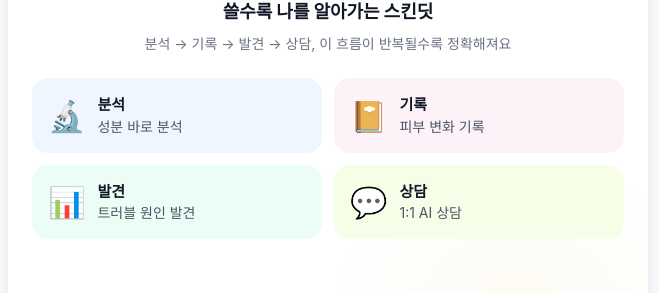
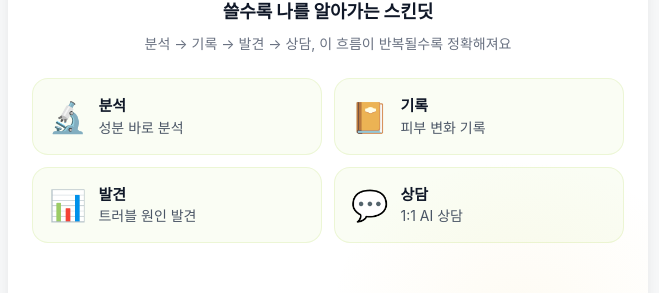
Before and after one commit to imjane72-lab/skindit, a Next.js app in the folder apps/web/: page / in a window 1280 px wide. Shown: the part 371-664 px from the top of the page, without its empty margins (312-971 px from the left). Built offline with nearby package versions, Linux system fonts and the light colour scheme; no server answers; a web font is replaced by a local one.

Commit message:
메인 버튼 컬러 변경

```diff
--- a/apps/web/app/page.tsx
+++ b/apps/web/app/page.tsx
@@ -1072,7 +1072,6 @@ JSON only. Schema:{"routine_score":0-100,"routine_comment":"2-3줄","conflicts":
                     icon: "🔬",
                     label: t("분석", "Analyze"),
                     sub: t("성분 바로 분석", "Instant analysis"),
-                    bg: "bg-blue-50",
                     href: "#analyze",
                     scroll: true,
                   },
@@ -1080,7 +1079,6 @@ JSON only. Schema:{"routine_score":0-100,"routine_comment":"2-3줄","conflicts":
                     icon: "📔",
                     label: t("기록", "Record"),
                     sub: t("피부 변화 기록", "Track changes"),
-                    bg: "bg-pink-50",
                     href: "/diary",
                     scroll: false,
                   },
@@ -1088,7 +1086,6 @@ JSON only. Schema:{"routine_score":0-100,"routine_comment":"2-3줄","conflicts":
                     icon: "📊",
                     label: t("발견", "Discover"),
                     sub: t("트러블 원인 발견", "Find causes"),
-                    bg: "bg-emerald-50",
                     href: "/diary/report",
                     scroll: false,
                   },
@@ -1096,7 +1093,6 @@ JSON only. Schema:{"routine_score":0-100,"routine_comment":"2-3줄","conflicts":
                     icon: "💬",
                     label: t("상담", "Consult"),
                     sub: t("1:1 AI 상담", "1:1 AI consult"),
-                    bg: "bg-lime-50",
                     href: "/chat",
                     scroll: false,
                   },
@@ -1114,7 +1110,7 @@ JSON only. Schema:{"routine_score":0-100,"routine_comment":"2-3줄","conflicts":
                           }
                         : undefined
                     }
-                    className={`flex items-center gap-3 rounded-2xl ${step.bg} p-4 no-underline transition-all hover:-translate-y-0.5 hover:shadow-md`}
+                    className="flex items-center gap-3 rounded-2xl border border-[#9bce26]/15 bg-[#9bce26]/5 p-4 no-underline transition-all hover:-translate-y-0.5 hover:border-[#9bce26]/30 hover:shadow-md"
                   >
                     <span className="text-3xl">{step.icon}</span>
                     <div>
```
